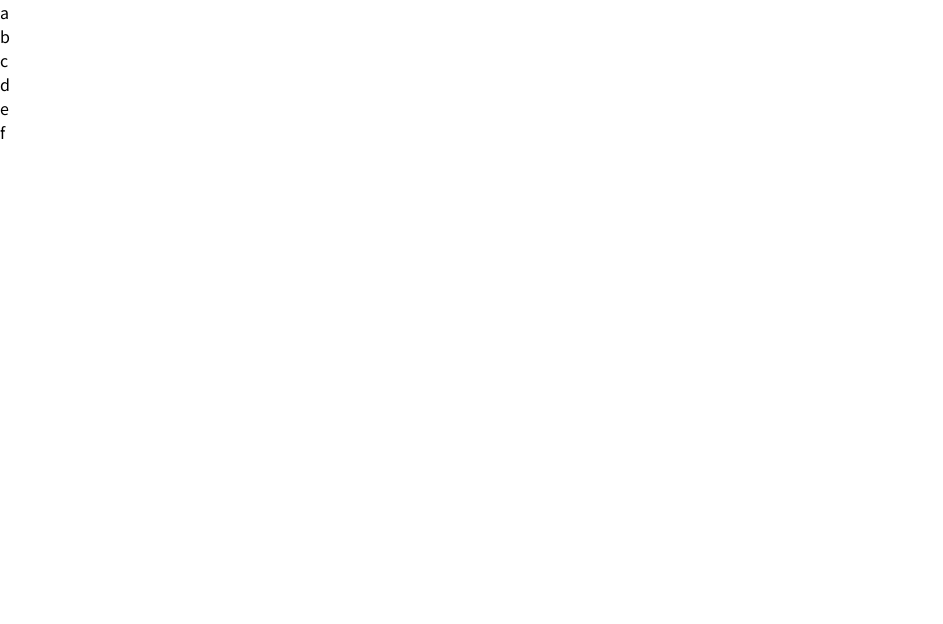
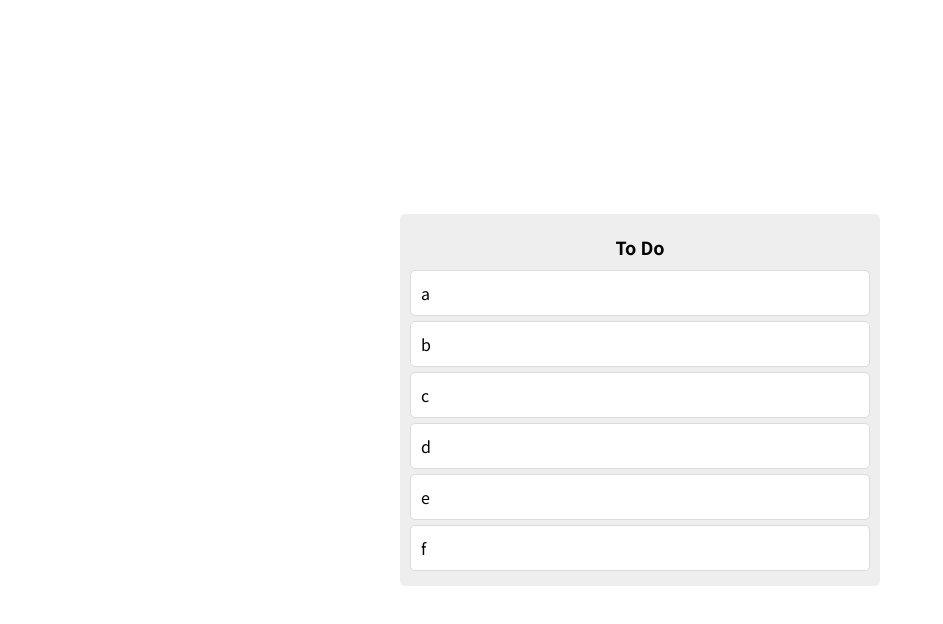
Before and after one commit to dh365x/kanban-board, a React (Create React App) app: page / in a window 1280 px wide. Shown: the top 624 px of the page, without its empty margins (0-943 px from the left). Built offline with nearby package versions, Linux system fonts and the light colour scheme.

Commit message:
컴포넌트 스타일링

```diff
--- a/src/App.tsx
+++ b/src/App.tsx
@@ -1,4 +1,44 @@
 import { DragDropContext, Draggable, Droppable } from "react-beautiful-dnd";
+import { styled } from "styled-components";
+
+const Wrapper = styled.div`
+	display: flex;
+	align-items: center;
+	justify-content: center;
+	margin: 0 auto;
+	max-width: 480px;
+	width: 100%;
+	height: 100vh;
+	overflow: hidden;
+`;
+
+const Boards = styled.div`
+	display: grid;
+	grid-template-columns: reap(1, 1fr);
+	width: 100%;
+`;
+
+const Board = styled.div`
+	padding: 10px;
+	min-height: 200px;
+	border-radius: 5px;
+	background-color: #eeeeee;
+`;
+
+const Title = styled.h2`
+	padding: 10px;
+	text-align: center;
+	font-size: 18px;
+	font-weight: 600;
+`;
+
+const Card = styled.div`
+	padding: 10px;
+	margin-bottom: 5px;
+	border-radius: 5px;
+	border: 1px solid #dcdcdc;
+	background-color: white;
+`;
 
 const toDos = ["a", "b", "c", "d", "e", "f"];
 
@@ -7,28 +47,31 @@ function App() {
 
 	return (
 		<DragDropContext onDragEnd={onDragEnd}>
-			<div>
+			<Wrapper>
+				<Boards>
 					<Droppable droppableId="list">
 						{(provied) => (
-						<ul ref={provied.innerRef} {...provied.droppableProps}>
+							<Board ref={provied.innerRef} {...provied.droppableProps}>
+								<Title>To Do</Title>
 								{toDos.map((toDo, index) => (
 									<Draggable draggableId={toDo} key={index} index={index}>
 										{(provied) => (
-										<li
+											<Card
 												ref={provied.innerRef}
 												{...provied.draggableProps}
 												{...provied.dragHandleProps}
 											>
 												{toDo}
-										</li>
+											</Card>
 										)}
 									</Draggable>
 								))}
 								{provied.placeholder}
-						</ul>
+							</Board>
 						)}
 					</Droppable>
-			</div>
+				</Boards>
+			</Wrapper>
 		</DragDropContext>
 	);
 }
```
Lines whose indentation alone changed are shown as unchanged.
